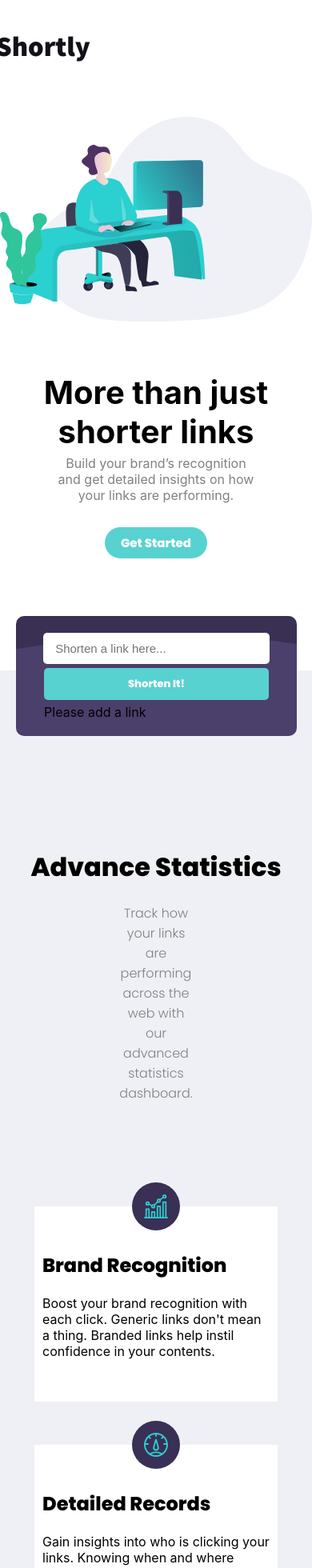
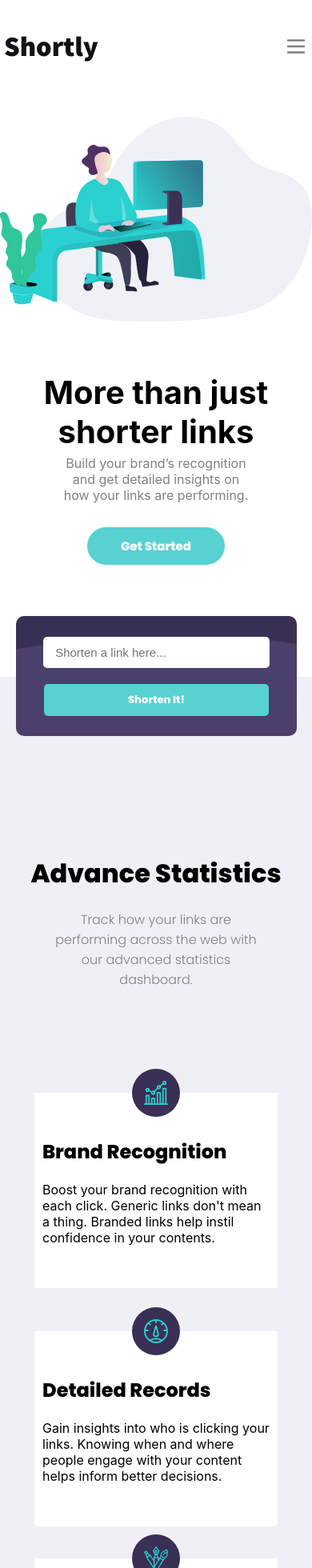
Before and after one commit to primelos/URL_shortening_API, a React (Create React App) app: page / in a window 390 px wide. Shown: the top 1960 px of the page at 80% size. Built offline with nearby package versions, Linux system fonts and the light colour scheme.

Commit message:
project complete with mobile view

```diff
--- a/package.json
+++ b/package.json
@@ -10,6 +10,7 @@
     "axios": "^0.27.1",
     "react": "^18.0.0",
     "react-dom": "^18.0.0",
+    "react-icons": "^4.3.1",
     "react-redux": "^8.0.1",
     "react-scripts": "5.0.1",
     "redux": "^4.2.0",
--- a/src/App.js
+++ b/src/App.js
@@ -34,5 +34,6 @@ const AppContainer = styled.div`
 
   @media screen and (max-width: 450px) {
     width: 100%;
+    overflow: hidden;
   }
 `;
--- a/src/components/advanceStatistics/index.jsx
+++ b/src/components/advanceStatistics/index.jsx
@@ -8,18 +8,29 @@ const AdvancedStatistics = ({ shortenUrl, copyState, handleCopy }) => {
       {shortenUrl.length > 0 &&
         shortenUrl.map((item) => (
           <UrlShortLink key={item.id}>
+            <ResultContainer>
               <OldLink>
                 {item.urlOld.length < 20
                   ? `${item.urlOld}`
                   : `${item.urlOld.substring(0, 60)}...`}
               </OldLink>
-            <ShortLink href={item.urlShort}>{item.urlShort}</ShortLink>
+              <LinkLine />
+              <ShortLink
+                href={"//" + item.urlShort}
+                target="_blank"
+                rel="noopener noreferrer"
+              >
+                https://{item.urlShort}
+              </ShortLink>
+              <ButtonContainer>
                 <ButtonLink
                   item={item}
                   copyState={copyState}
                   text={item.copyBool ? "Copied!" : "Copy"}
                   handleCopy={handleCopy}
                 />
+              </ButtonContainer>
+            </ResultContainer>
           </UrlShortLink>
         ))}
 
@@ -82,14 +93,22 @@ const Container = styled.div`
   top: 20px;
   padding-bottom: 300px;
   @media screen and (max-width: 450px) {
-    margin-left: 0;
-    padding-left: 0;
-    margin-right: 0;
-    padding-right: 0;
+    margin-left: -5vw;
+    padding-left: 5vw;
+    margin-right: -5vw;
+    padding-right: 5vw;
   }
 `;
 
 const UrlShortLink = styled.div`
+  width: 100%;
+  @media screen and (max-width: 450px) {
+    width: 100%;
+    margin: 0 auto;
+  }
+`;
+
+const ResultContainer = styled.div`
   display: flex;
   justify-content: flex-start;
   align-items: center;
@@ -101,15 +120,38 @@ const UrlShortLink = styled.div`
   margin: 15px 0;
   font-family: "Poppins", sans-serif;
   text-overflow: ellipsis;
+  @media screen and (max-width: 450px) {
+    flex-direction: column;
+    width: 90%;
+    margin: 0 auto;
+    padding-left: 0;
+    align-items: flex-start;
+    padding-bottom: 10px;
+  }
 `;
+
 const OldLink = styled.a`
   flex: 1;
   text-align: left;
   text-overflow: ellipsis;
+  @media screen and (max-width: 450px) {
+    margin: 10px 0 10px 10px;
+  }
 `;
 const ShortLink = styled.a`
   color: #58d1d1;
   text-decoration: none;
+  @media screen and (max-width: 450px) {
+    margin: 10px 0 10px 10px;
+  }
+`;
+
+const ButtonContainer = styled.div`
+  @media screen and (max-width: 450px) {
+    width: 95%;
+    border-radius: 5px;
+    margin: 0 auto;
+  }
 `;
 
 const TitleWrapper = styled.div`
@@ -126,6 +168,9 @@ const Paragraph = styled.p`
   margin: auto;
   color: grey;
   font-family: "Poppins", sans-serif;
+  @media screen and (max-width: 450px) {
+    width: 70%;
+  }
 `;
 
 const ContentWrapper = styled.div`
@@ -178,3 +223,14 @@ const ContentParagraph = styled.p``;
 const Line = styled.hr`
   border: 3px solid #58d1d1;
 `;
+
+const LinkLine = styled.hr`
+  display: none;
+
+  @media screen and (max-width: 450px) {
+    display: block;
+    width: 100%;
+    border: 1px solid #eff0f5;
+    margin: 0;
+  }
+`;
--- a/src/components/button/index.jsx
+++ b/src/components/button/index.jsx
@@ -23,4 +23,7 @@ const ButtonContainer = styled.button`
     cursor: pointer;
     background-color: #9ce2e2;
   }
+  @media screen and (max-width: 450px) {
+    padding: 12px 42px;
+  }
 `;
--- a/src/components/buttonLink/ButtonLink.jsx
+++ b/src/components/buttonLink/ButtonLink.jsx
@@ -29,6 +29,7 @@ const ButtonWrapper = styled.div`
   padding: 5px 10px;
   @media screen and (max-width: 450px) {
     width: 100%;
+    padding: 0;
   }
 `;
 
--- a/src/components/introBody/index.jsx
+++ b/src/components/introBody/index.jsx
@@ -68,7 +68,7 @@ const BodyWrapper = styled.div`
     color: grey;
     margin: 5px 0 30px 0;
     @media screen and (max-width: 450px) {
-      width: 66%;
+      width: 61%;
     }
   }
 `;
--- a/src/components/navbar/index.jsx
+++ b/src/components/navbar/index.jsx
@@ -1,7 +1,7 @@
 import React from "react";
 import styled from "styled-components";
 import Button from "../button";
-
+import { HiOutlineMenu } from "react-icons/hi";
 const Navbar = () => {
   return (
     <NavContainer>
@@ -19,6 +19,7 @@ const Navbar = () => {
 
           <Button text="Sign Up" />
         </RightNav>
+        <Burger />
       </RightNavWrapper>
     </NavContainer>
   );
@@ -61,8 +62,12 @@ const LeftNav = styled.ul`
     color: #121117;
   }
   @media screen and (max-width: 450px) {
+    width: 100vw;
     li:not(:first-child) {
       display: none;
+    }
+    li:first-child {
+      margin-left: 40px;
     }
   }
 `;
@@ -81,3 +86,15 @@ const RightNav = styled.div`
     display: none;
   }
 `;
+
+const Burger = styled(HiOutlineMenu)`
+  width: 30px;
+  height: 30px;
+  display: none;
+  color: grey;
+
+  @media screen and (max-width: 450px) {
+    display: block;
+    padding-right: 40px;
+  }
+`;
--- a/src/components/search/index.jsx
+++ b/src/components/search/index.jsx
@@ -10,6 +10,7 @@ const Search = () => {
   const [urlData, setUrlData] = useState("");
   const [shortenUrl, setShortenUrl] = useState([]);
   const [copyState, setCopyState] = useState(false);
+  const [error, setError] = useState("");
 
   console.log("search", search);
 
@@ -19,6 +20,14 @@ const Search = () => {
   };
 
   const handleChange = (e) => {
+    const name = e.target.name;
+    switch (name) {
+      case "urlName":
+        e.target.value < 1 ? setError("Please add a link") : setError("");
+        break;
+      default:
+        break;
+    }
     setSearch({ urlName: e.target.value });
   };
 
@@ -61,7 +70,7 @@ const Search = () => {
     <>
       <SearchContainer>
         <SearchWrapper onSubmit={handleSend}>
-          <label style={{ width: "100%" }}>
+          {/* <label style={{ width: "100%" }}> */}
           <SearchInputWrapper>
             <SearchInput
               value={search.urlName}
@@ -71,10 +80,10 @@ const Search = () => {
               // pattern="(\d|(\d,\d{0,2}))"
               // title="YOUR_WARNING_TEXT"
             />
+            {error.length > 0 && <span className="error">{error}</span>}
             <ButtonLink type="submit" text="Shorten It!" />
           </SearchInputWrapper>
-            Please add a link
-          </label>
+          {/* </label> */}
         </SearchWrapper>
       </SearchContainer>
       <AdvancedStatistics
@@ -119,6 +128,7 @@ const SearchWrapper = styled.form`
 `;
 
 const SearchInputWrapper = styled.div`
+  width: 100%;
   display: flex;
   justify-content: center;
   align-items: center;
@@ -145,5 +155,6 @@ const SearchInput = styled.input`
 
   @media screen and (max-width: 450px) {
     width: 90%;
+    margin-bottom: 20px;
   }
 `;
```
Also changed, not shown: 1 other file (tests, documents, lock files or other folders). Lines whose indentation alone changed are shown as unchanged.
